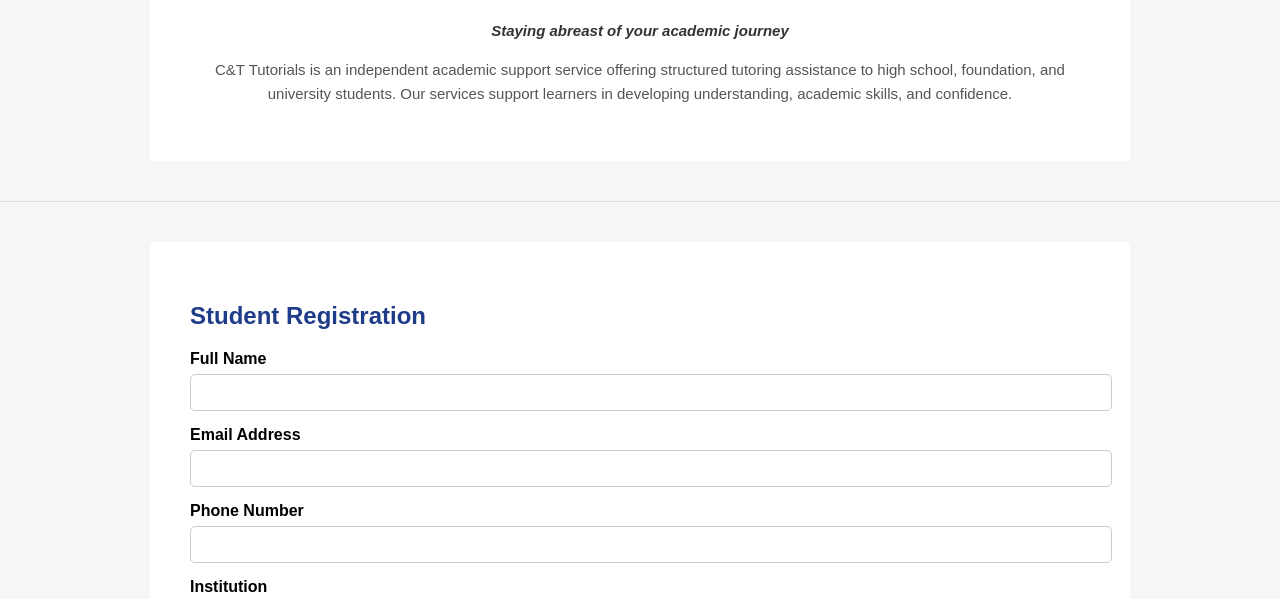
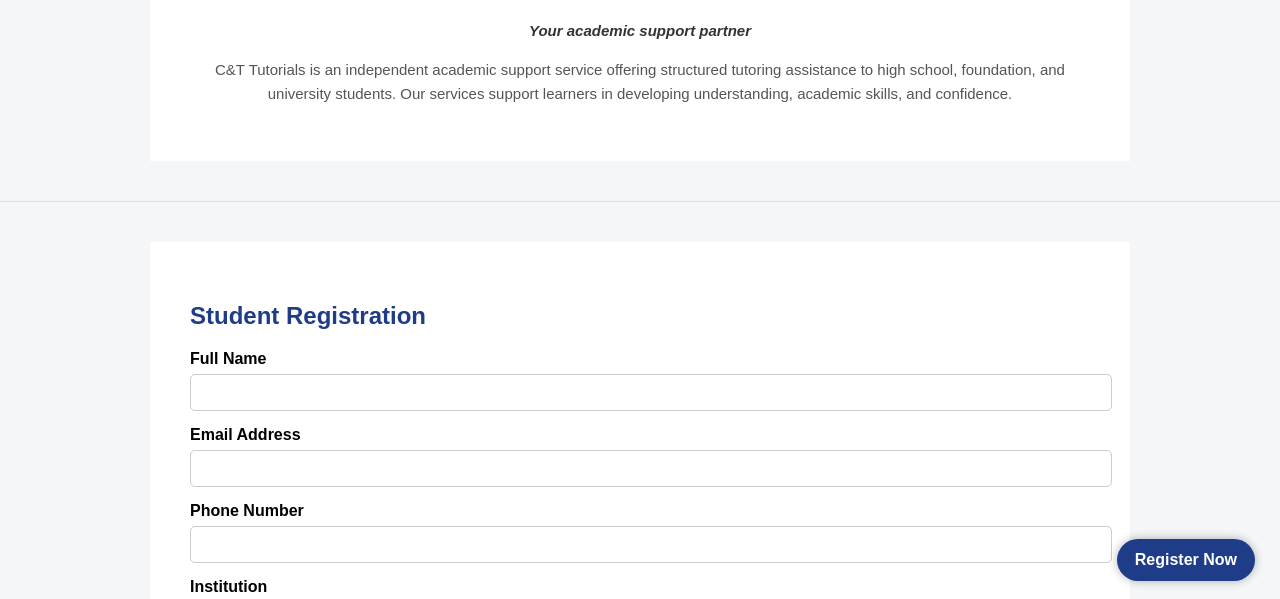
Before and after one commit to CT-TUTORIALS/ct-tutorials_backup, a plain HTML site: page index.html in a window 1280 px wide. Shown: the part 194-793 px from the top of the page. Drawn offline with Linux system fonts and the light colour scheme.

Commit message:
Update index.html

```diff
--- a/index.html
+++ b/index.html
@@ -11,6 +11,7 @@
       background-color: #f4f6f8;
       margin: 0;
       padding: 0;
+      scroll-behavior: smooth; /* smooth scroll for anchor links */
     }
     .section {
       max-width: 900px;
@@ -96,6 +97,23 @@
       margin-top: 5px;
       font-family: Arial, sans-serif;
     }
+    /* Floating Scroll Button */
+    .scroll-btn {
+      position: fixed;
+      bottom: 25px;
+      right: 25px;
+      background-color: #1f3c88;
+      color: white;
+      padding: 12px 18px;
+      border-radius: 50px;
+      text-decoration: none;
+      font-weight: bold;
+      box-shadow: 0 0 10px rgba(0,0,0,0.3);
+      z-index: 1000;
+    }
+    .scroll-btn:hover {
+      background-color: #162d66;
+    }
   </style>
 </head>
 
@@ -108,7 +126,7 @@
     <div class="logo-sub">TUTORIALS</div>
 
     <h1>C&T TUTORIALS</h1>
-    <p class="slogan">Staying abreast of your academic journey</p>
+    <p class="slogan">Your academic support partner</p>
 
     <p>
       C&T Tutorials is an independent academic support service offering structured
@@ -121,7 +139,7 @@
   <div class="divider"></div>
 
   <!-- REGISTRATION FORM -->
-  <div class="section">
+  <div class="section" id="registration">
     <h2>Student Registration</h2>
 
     <form action="https://formspree.io/f/mlgbjkwq" method="POST">
@@ -204,5 +222,8 @@
     © 2026 C&T Tutorials | Independent Academic Support Services
   </footer>
 
+  <!-- FLOATING SCROLL TO FORM BUTTON -->
+  <a href="#registration" class="scroll-btn">Register Now</a>
+
 </body>
-</html>
+  </html>
```
